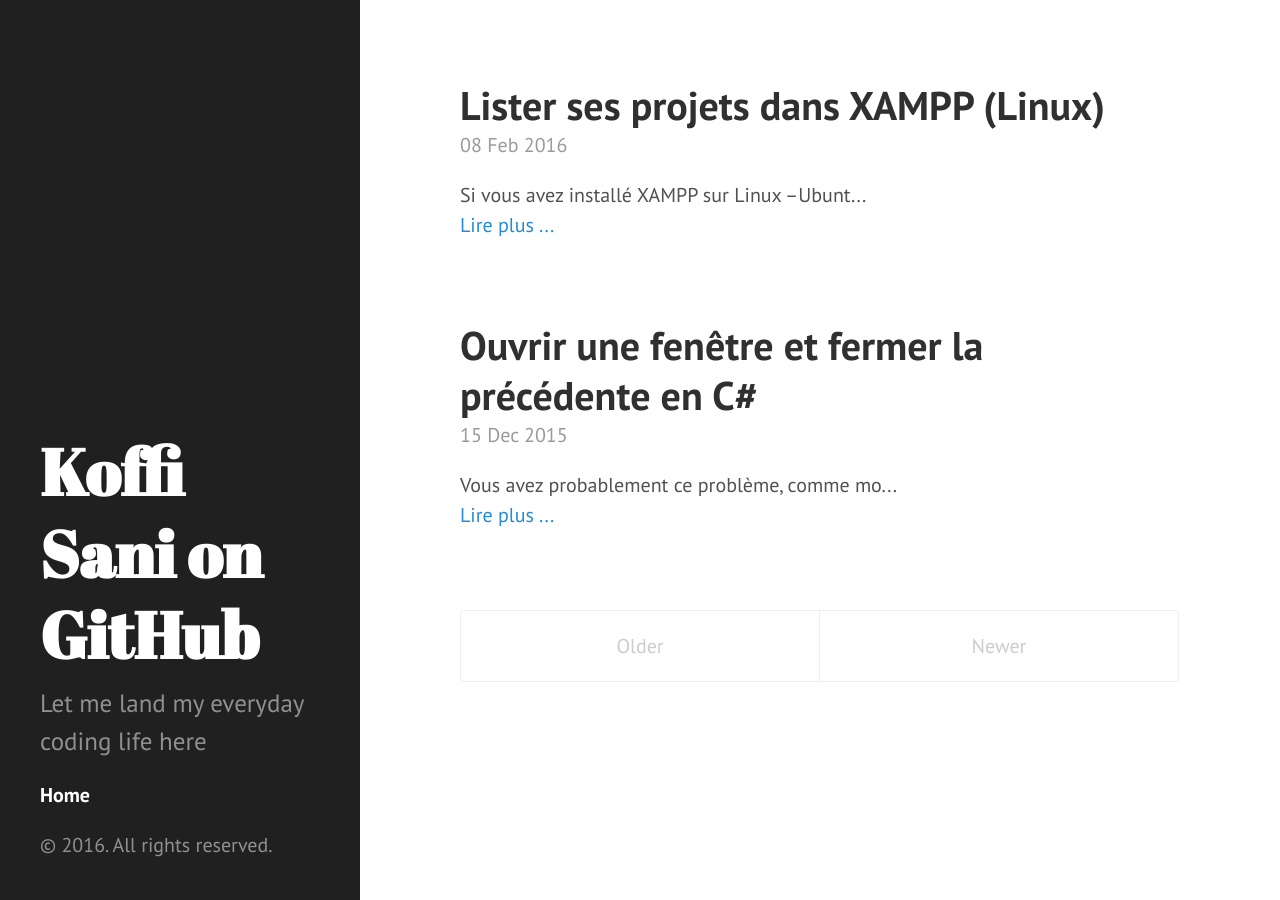
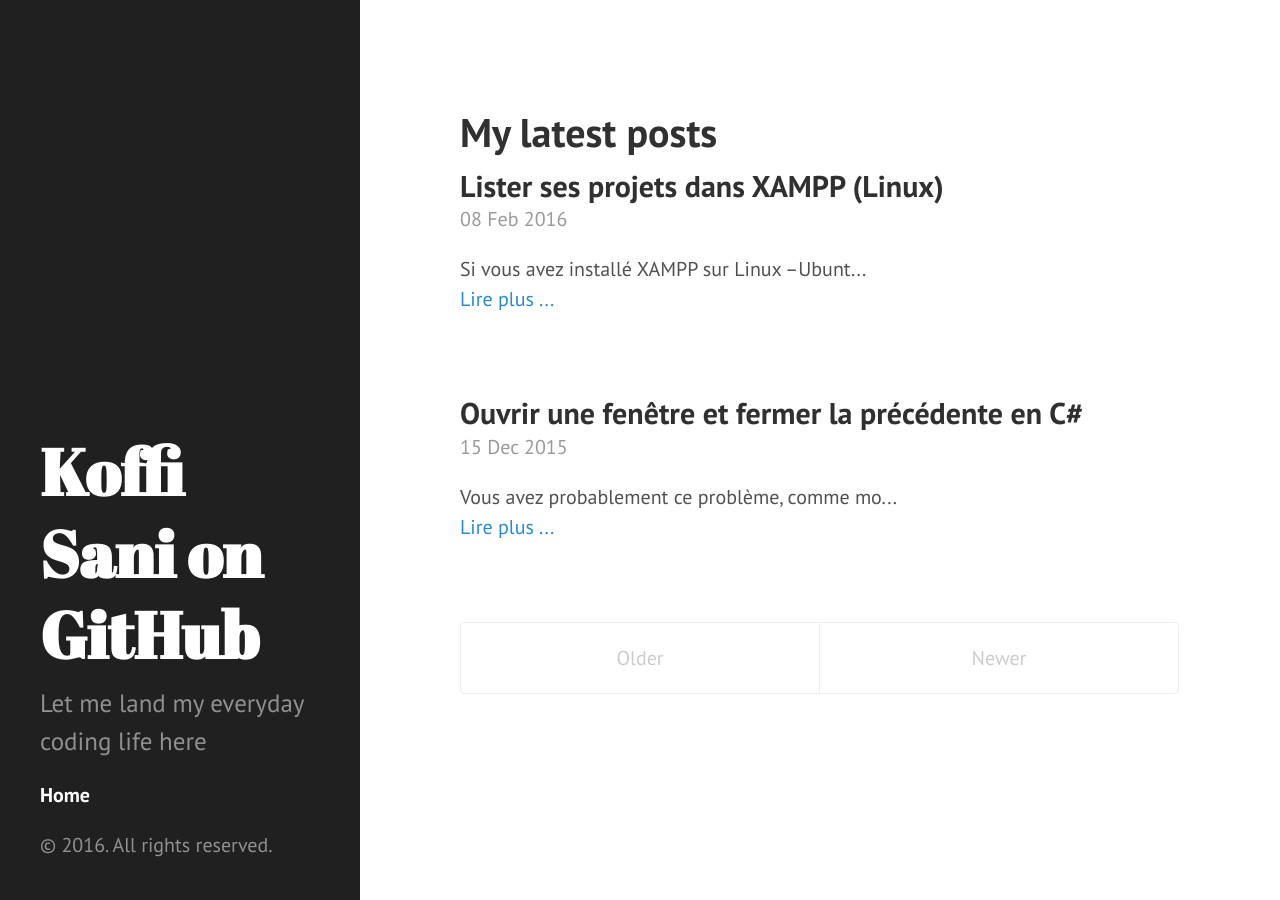
Before and after one commit to koffisani/koffisani.github.io, a Jekyll site: the page built from index.html, in a window 1280 px wide. Built offline with Jekyll 4.4.1, drawn with Linux system fonts in a browser that asks for light colours; the list of posts is cut into pages by our own code.

Commit message:
Update index.html
Structuration de la page d'accueil

```diff
--- a/index.html
+++ b/index.html
@@ -4,13 +4,14 @@ title: Home
 ---
 
 <div class="posts">
+  <h1>My latest posts</h1>
   {% for post in paginator.posts %}
   <div class="post">
-    <h1 class="post-title">
+    <h2 class="post-title">
       <a href="{{ post.url }}">
         {{ post.title }}
       </a>
-    </h1>
+    </h2>
 
     <span class="post-date">{{ post.date | date_to_string }}</span>
 
```
